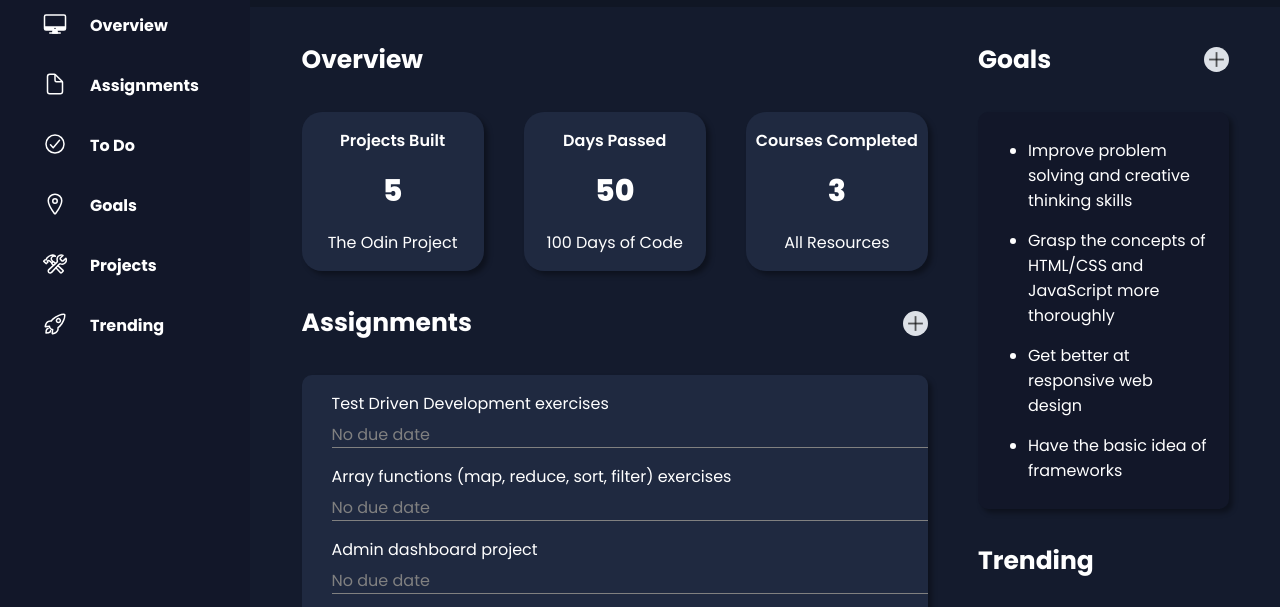
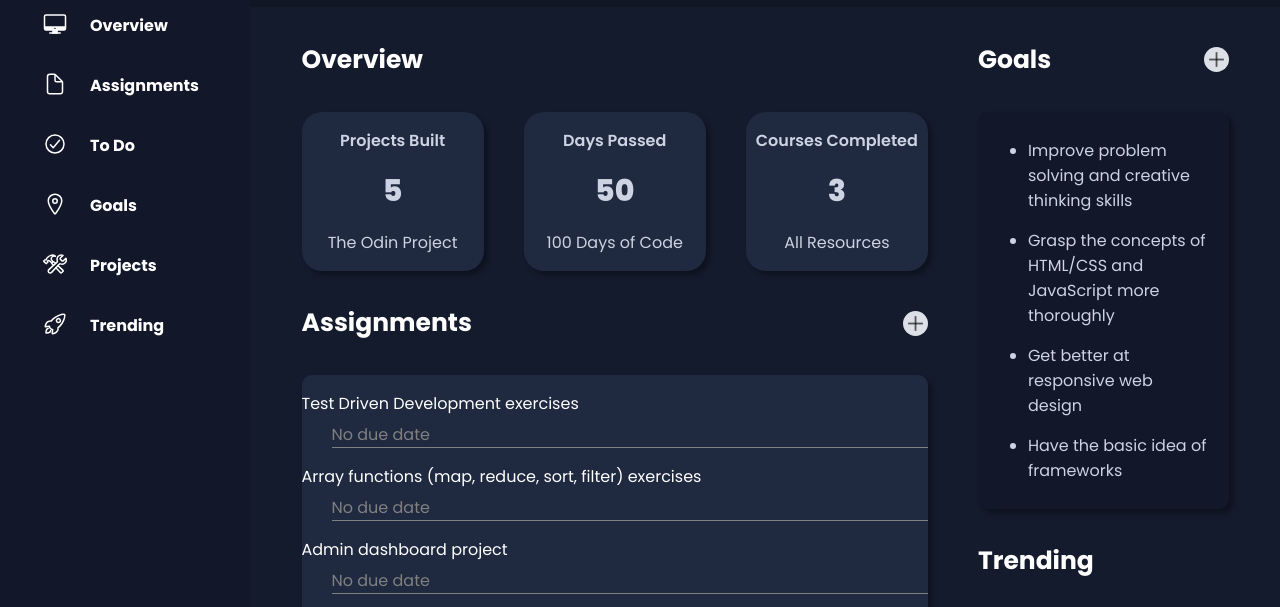
Before and after one commit to indahgithaa/student-dashboard, a plain HTML site: page index.html in a window 1280 px wide. Both pictures are taken after a click on the picture 1211 px from the left and 68 px from the top of the page. Shown: the part 189-796 px from the top of the page. Drawn offline with nearby package versions, Linux system fonts and the light colour scheme.

Commit message:
update fonts

```diff
--- a/style.css
+++ b/style.css
@@ -46,6 +46,8 @@
     --goals: #3F72AF;
     --todo: #DBE2EF;
     --trending: #ffffff;
+    --overview-font: #ffffff;
+    --goals-font: #000000;
 }
 
 .dark-mode {
@@ -60,6 +62,8 @@
     --todo: #1f2940;
     --trending: #121729;
     --link-trend: #667497;
+    --overview-font: #cdd3e2;
+    --goals-font: #cdd3e2;
 }
 
 
@@ -354,7 +358,7 @@ body {
     background-color: var(--overview);
     border-radius: 20px;
     box-shadow: 4px 4px 5px rgba(0, 0, 0, 0.342);
-    color: white;
+    color: var(--overview-font)
 }
 
 #topper_overview {
@@ -377,12 +381,14 @@ body {
     box-shadow: 4px 4px 5px rgba(0, 0, 0, 0.342);
 }
 
-#assignments p {
+#assign {
     margin-left: 30px;
+    color: var(--goals-font);
 }
 
 #no_due {
     margin-top: -10px;
+    margin-left: 30px;
     border-bottom: 1px solid gray;
     color: gray;
 }
@@ -405,6 +411,7 @@ body {
 
 .todo_elements {
     background-color: var(--todo);
+    color: var(--goals-font);
     height: 200px;
     overflow: scroll;
     box-shadow: 4px 4px 5px rgba(0, 0, 0, 0.342);
@@ -440,6 +447,10 @@ video {
     box-shadow: 4px 4px 5px rgba(0, 0, 0, 0.342);
 }
 
+.project_sub p {
+    color: var(--goals-font)
+}
+
 #stack {
     display: inline-block;
     margin-top: 2px;
@@ -454,7 +465,7 @@ video {
 .goal_sub {
     background-color: var(--goals);
     padding: 10px 20px 10px 10px;
-    color: white;
+    color: var(--overview-font);
     border-radius: 10px;
     box-shadow: 4px 4px 5px rgba(0, 0, 0, 0.342);
 }
@@ -472,6 +483,7 @@ video {
 .sub_announce {
     border-bottom: 1px solid gray;
     padding-bottom: 10px;
+    color: var(--goals-font);
 }
 
 .sub_announce h5 {
```
